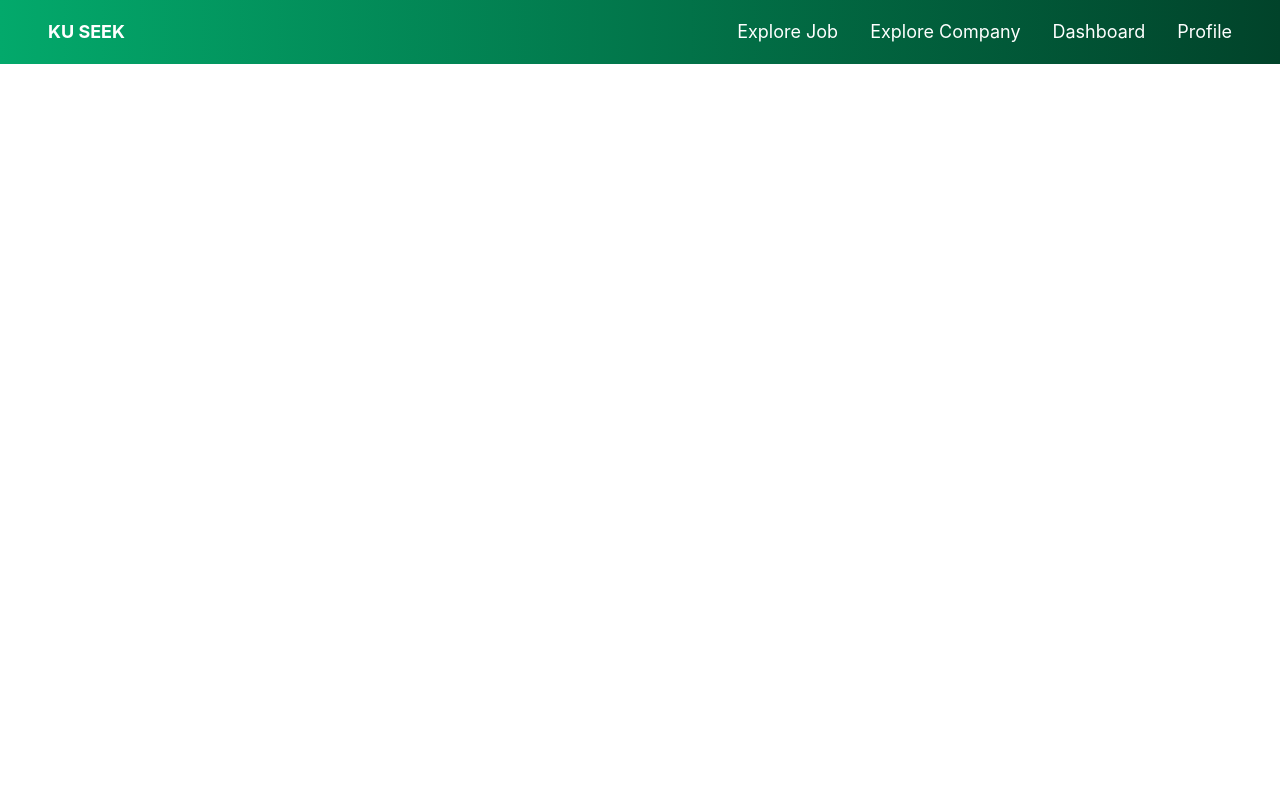
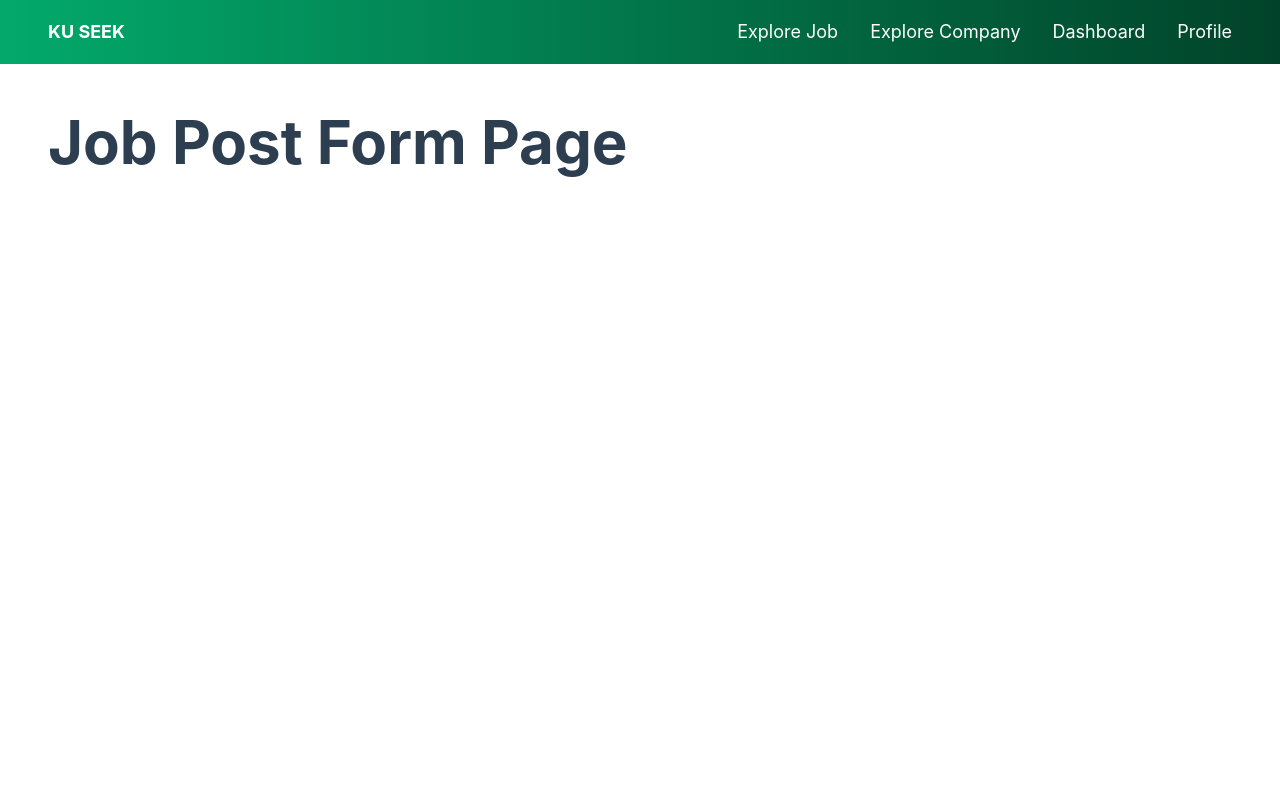
Before and after one commit to KU-jobapp-guys/KU-Seek, a Vue app in the folder frontend/: page /company/job-post-form in a window 1280 px wide. Shown: the top 800 px of the page. Built offline with nearby package versions, Linux system fonts and the light colour scheme.

Commit message:
adding the job post form base page at /company/job-post-form

```diff
--- a/frontend/src/router/index.ts
+++ b/frontend/src/router/index.ts
@@ -1,5 +1,6 @@
 import { createRouter, createWebHistory } from 'vue-router'
 import LandingView from '@/views/LandingView.vue'
+import JobPostFormView from '@/views/JobPostFormView.vue'
 
 const router = createRouter({
   history: createWebHistory(import.meta.env.BASE_URL),
@@ -9,6 +10,11 @@ const router = createRouter({
       name: 'landing',
       component: LandingView,
     },
+    {
+      path: '/company/job-post-form',
+      name: 'jobPostForm',
+      component: JobPostFormView,
+    }
   ],
 })
 
--- /dev/null
+++ b/frontend/src/views/JobPostFormView.vue
@@ -0,0 +1,3 @@
+<template>
+  <h1 class="p-12 font-bold text-6xl">Job Post Form Page</h1>
+</template>
```
